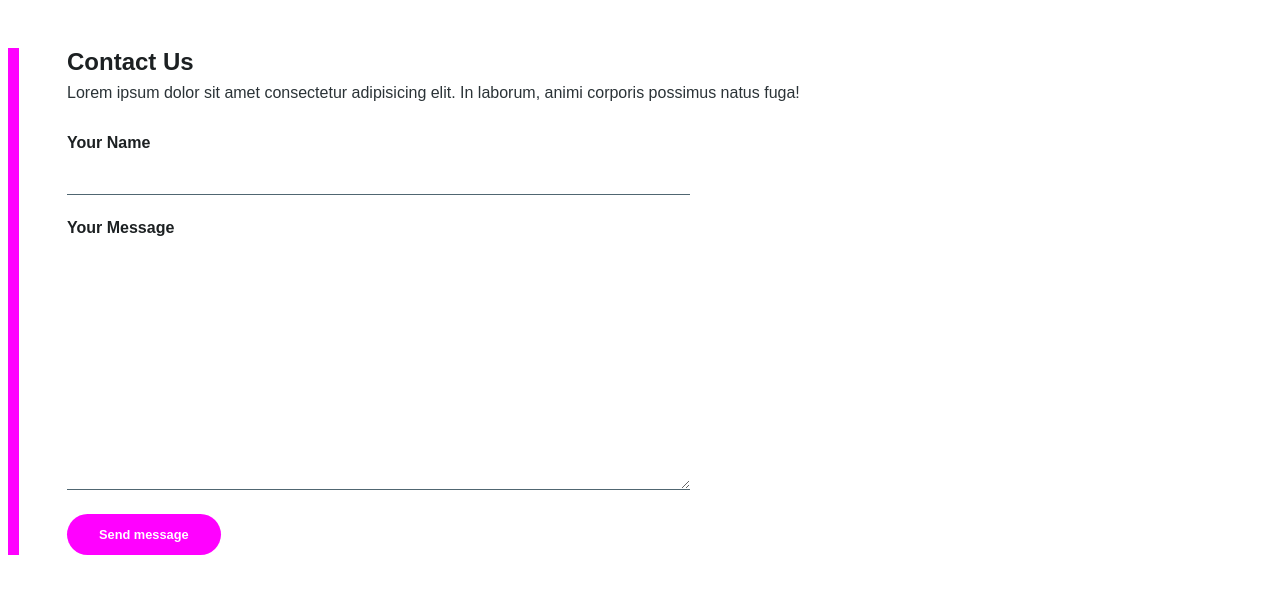
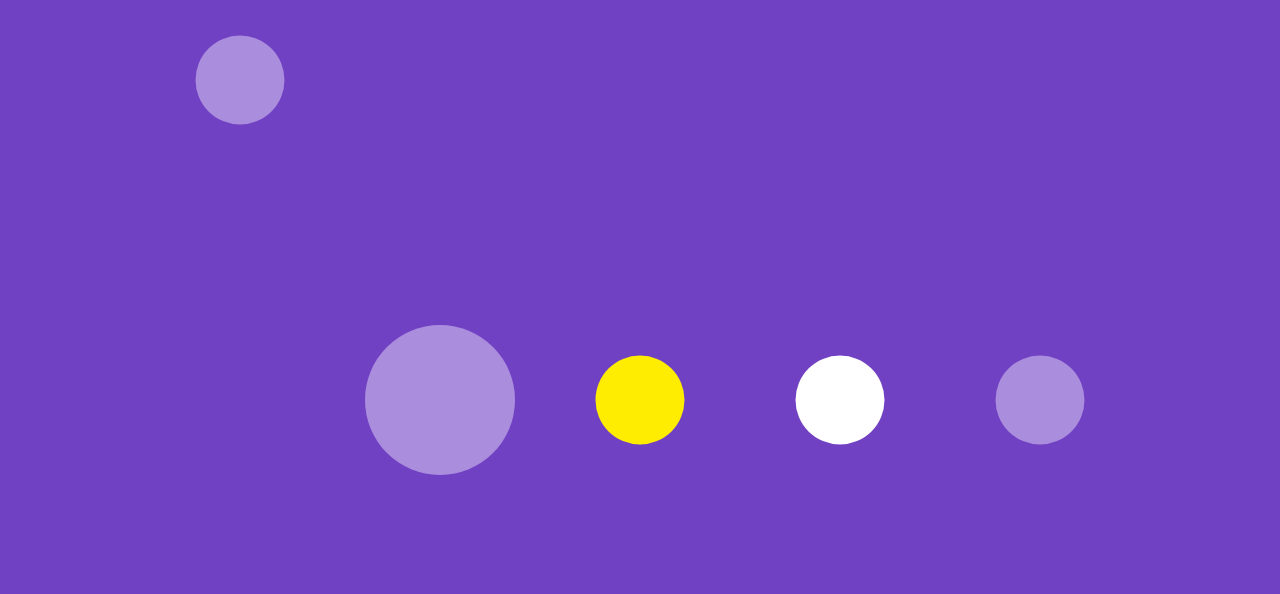
Before and after one commit to joepasss/sass_study, a React (Create React App) app in the folder ui_design/: page / in a window 1280 px wide. Shown: the top 594 px of the page. Built offline with nearby package versions, Linux system fonts and the light colour scheme.

Commit message:
visual hierarchy 01

```diff
--- a/ui_design/src/App.js
+++ b/ui_design/src/App.js
@@ -1,21 +1,12 @@
 function App() {
   return (
-    <section>
-      <h1>Contact Us</h1>
-      <p>
-        Lorem ipsum dolor sit amet consectetur adipisicing elit. In laborum,
-        animi corporis possimus natus fuga!
-      </p>
-      <form>
-        <label htmlFor='name'>Your Name</label>
-        <input type='text' name='' id='name' />
-
-        <label htmlFor='message'>Your Message</label>
-        <textarea id='message' rows='15'></textarea>
-
-        <input type='submit' value='Send message' />
-      </form>
-    </section>
+    <>
+      <section></section>
+      <section></section>
+      <section></section>
+      <section></section>
+      <section></section>
+    </>
   );
 }
 
--- a/ui_design/src/index.scss
+++ b/ui_design/src/index.scss
@@ -1,58 +1,49 @@
 body {
-  font-family: Arial, Helvetica, sans-serif;
-  background: rgba(0, 0, 0, 0.8);
-  background-color: white;
-  color: #1c2022;
+  margin: 0;
+  padding: 0;
 }
-section {
-  margin-top: 3rem;
-  border-left: 0.7rem solid #ff01ff;
-  padding: 0 3rem;
-  width: 60%;
 
-  h1 {
-    margin: 0;
+#root {
+  background-color: #7141c4;
+  height: 100vh;
+  overflow: hidden;
+  display: flex;
+  justify-content: center;
+  align-items: center;
+
+  section {
+    height: 100px;
+    width: 100px;
+    border-radius: 50%;
+    background-color: lightyellow;
+    margin: 30px 50px;
   }
 
-  p {
-    color: #2b3337;
-    margin: 0.5rem 0 2rem;
+  /*  Alignment  */
+  section:first-child {
+    align-self: flex-start;
   }
 
-  form {
-    label {
-      display: block;
-      font-weight: bold;
-      margin-bottom: 0.7rem;
-    }
+  /*  Contrast  */
+  section {
+    background-color: rgba(255, 255, 255, 0.4);
+  }
 
-    input[type='text'],
-    textarea {
-      margin-bottom: 1.5rem;
-      display: block;
-      padding: 0.5rem;
-      width: 80%;
-      background: gray;
-      background-color: white;
-      border: none;
-      border-bottom: 1px solid #506671;
-      outline: 0;
-      color: #2b3337;
-    }
+  section:nth-child(4) {
+    background-color: rgba(255, 255, 255, 1);
+  }
 
-    input[type='text']:focus,
-    textarea:focus {
-      border-bottom: 1px solid #ff01ff;
-    }
+  /*  Color  */
+  section:nth-child(3) {
+    background-color: #feed00;
+  }
 
-    input[type='submit'] {
-      background: #ff01ff;
-      border: none;
-      color: white;
-      font-weight: bold;
-      padding: 0.8rem 2rem;
-      border-radius: 2rem;
-      font-size: 0.8rem;
-    }
+  /*  Scale  */
+  section {
+    transform: scale(0.89);
+  }
+
+  section:nth-child(2) {
+    transform: scale(1.5);
   }
 }
```
